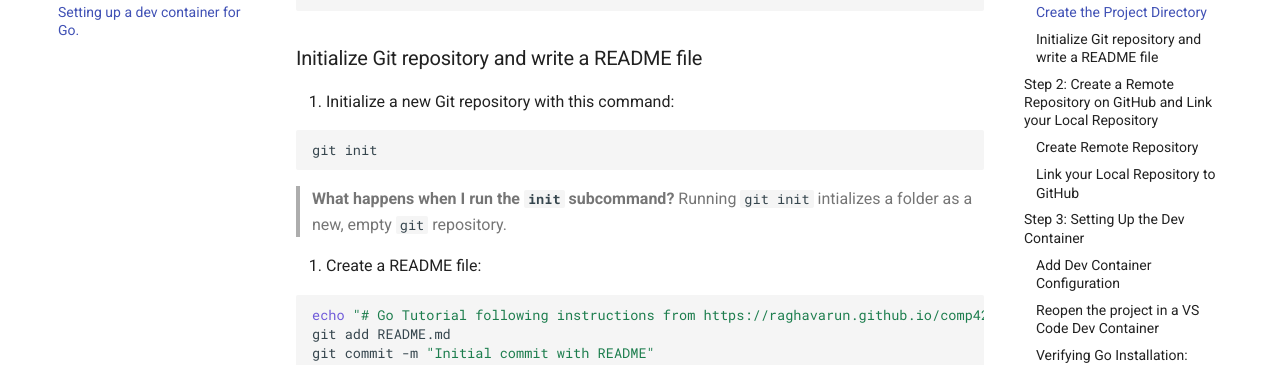
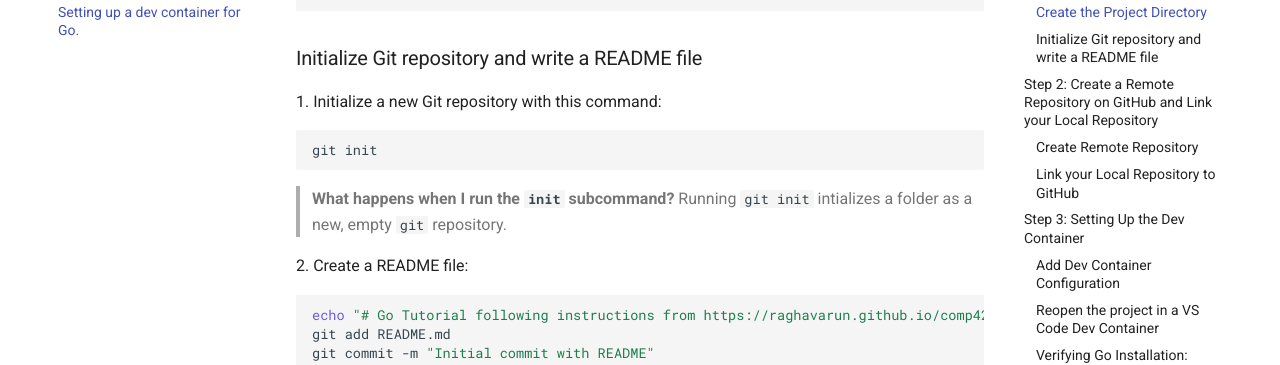
Before and after one commit to RaghavArun/comp423-course-notes, an MkDocs documentation site: the page built from docs/tutorials/go-setup.md, in a window 1280 px wide and 900 px high, scrolled down 912 px. Shown: the part 168-533 px from the top of the window. Built offline with MkDocs 1.6.1 and Material for MkDocs 9.7.7, drawn with Linux system fonts in a browser that asks for light colours.

Commit message:
Changed init git repo section so second element would display as 2.

````diff
--- a/docs/tutorials/go-setup.md
+++ b/docs/tutorials/go-setup.md
@@ -39,7 +39,7 @@ cd go-tutorial
 
 ### Initialize Git repository and write a README file
 
-1. Initialize a new Git repository with this command:
+1\. Initialize a new Git repository with this command:
 
 ```bash
 git init
@@ -48,7 +48,7 @@ git init
 > **What happens when I run the `init` subcommand?**
 >  Running `git init` intializes a folder as a new, empty `git` repository.
 
-2. Create a README file:
+2\. Create a README file:
 
 ```bash
 echo "# Go Tutorial following instructions from https://raghavarun.github.io/comp423-course-notes/tutorials/go-setup/" > README.md
````
